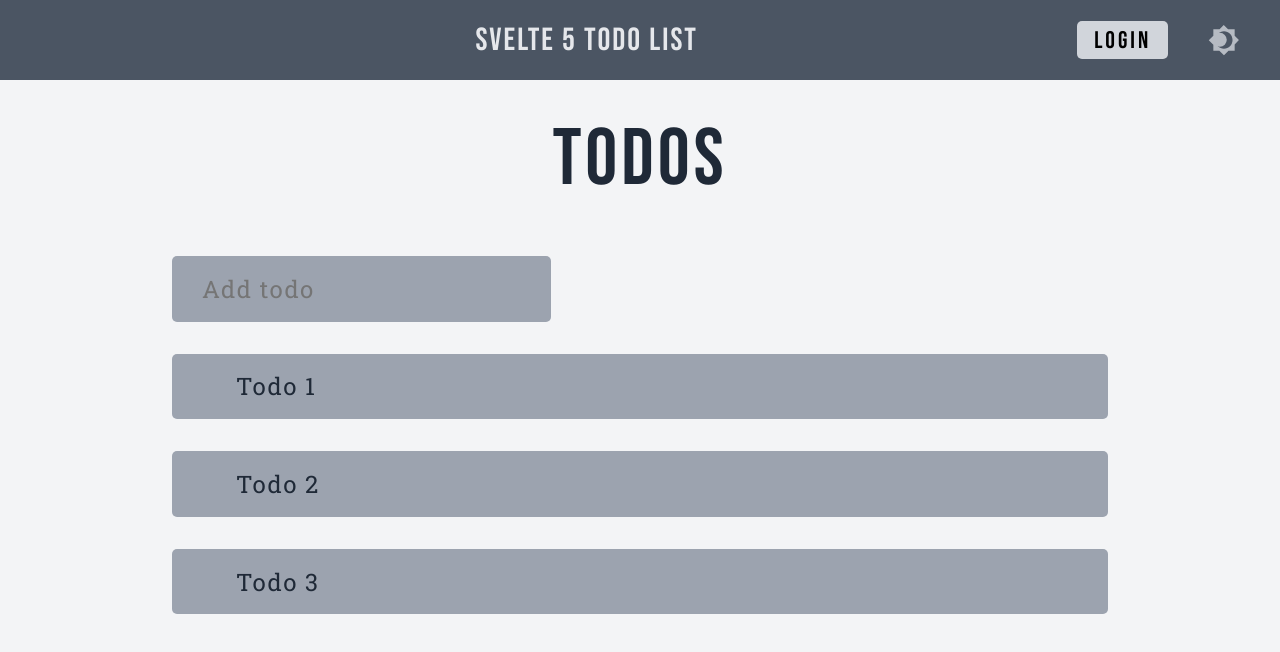
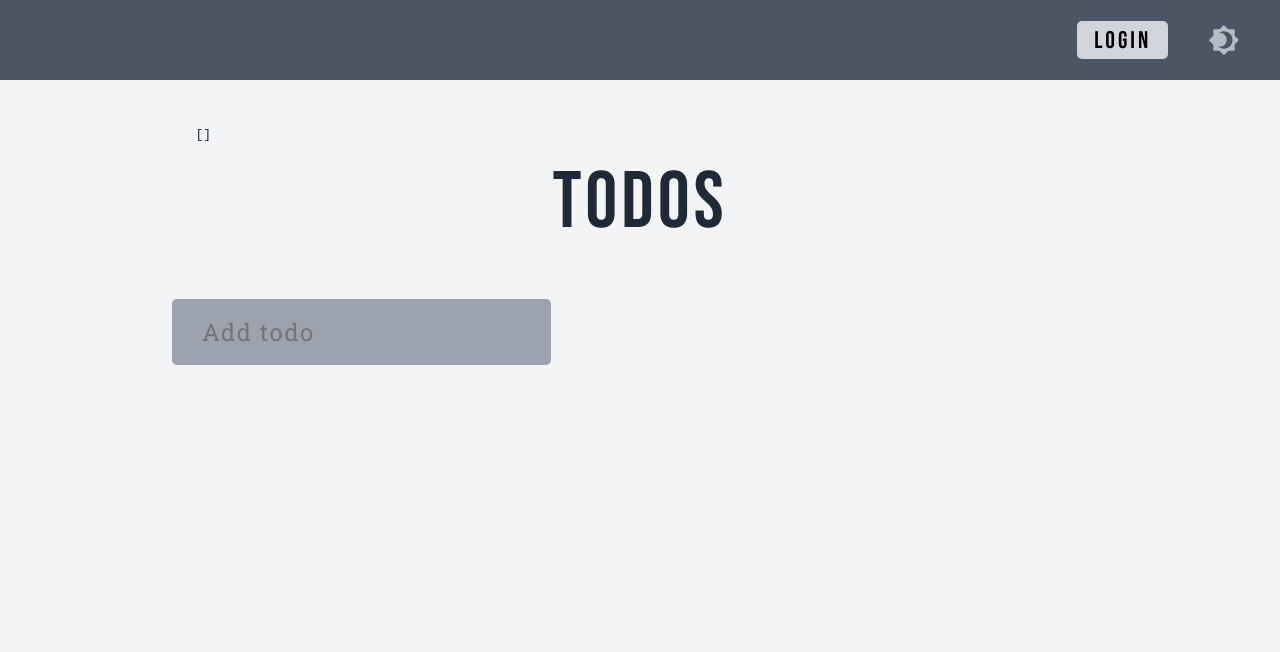
Before and after one commit to fanderssondev/svelte-5-todo, a SvelteKit app: page / in a window 1280 px wide. Shown: the top 652 px of the page. Built offline with nearby package versions, Linux system fonts and the light colour scheme.

Commit message:
Local storage implemented

```diff
--- a/buildSteps.ts
+++ b/buildSteps.ts
@@ -12,7 +12,7 @@
 // []: Refactor to components
 
 // TODO: Funcionality
-// []: Local storage
+// [X]: Local storage
 // []: Colors for categories
 // []: Duedate for todos
 // []: Login
--- a/package.json
+++ b/package.json
@@ -18,12 +18,12 @@
 		"@types/eslint": "^8.56.0",
 		"@typescript-eslint/eslint-plugin": "^7.0.0",
 		"@typescript-eslint/parser": "^7.0.0",
-		"eslint": "^8.56.0",
+		"eslint": "^8.57.0",
 		"eslint-config-prettier": "^9.1.0",
 		"eslint-plugin-svelte": "^2.36.0-next.4",
 		"prettier": "^3.1.1",
 		"prettier-plugin-svelte": "^3.1.2",
-		"svelte": "^5.0.0-next.1",
+		"svelte": "^5.0.0-next.120",
 		"svelte-check": "^3.6.0",
 		"tslib": "^2.4.1",
 		"typescript": "^5.0.0",
--- a/src/lib/logos/Logo.svelte
+++ /dev/null
@@ -1,19 +0,0 @@
-<svg viewBox="0 0 1024 1024"
-	><path
-		d="M379.733333 386.133333l-157.866666 155.733334-89.6-87.466667L85.333333 501.333333l136.533334 136.533334 204.8-204.8zM379.733333 108.8l-157.866666 155.733333-89.6-87.466666L85.333333 224l136.533334 136.533333L426.666667 155.733333zM379.733333 663.466667l-157.866666 155.733333-89.6-87.466667L85.333333 778.666667l136.533334 136.533333 204.8-204.8z"
-		fill="var(--clr-main)"
-	/><path
-		d="M512 469.333333h426.666667v85.333334H512zM512 192h426.666667v85.333333H512zM512 746.666667h426.666667v85.333333H512z"
-		fill="var(--clr-accent)"
-	/></svg
->
-
-<style>
-	svg {
-		--clr-main: var(--clr-primary-900);
-		--clr-accent: var(--rose-700);
-
-		width: var(--size);
-		height: var(--size);
-	}
-</style>
--- /dev/null
+++ b/src/lib/stores/useStorage.ts
@@ -0,0 +1,40 @@
+import { writable, type Writable } from 'svelte/store';
+
+/**
+ * A custom hook that provides a writable Svelte store with local storage persistence.
+ *
+ * @param key - The key to use for storing the value in local storage.
+ * @param initialValue - The initial value for the store.
+ * @returns A writable Svelte store with local storage persistence.
+ */
+export const useStorage = <T>(key: string, initialValue: T): Writable<T> => {
+   const serialize = JSON.stringify;
+   const deserialize = JSON.parse;
+
+   const safeLocalStorage = {
+      getItem: (key: string) => {
+         if (typeof window !== 'undefined') {
+            return localStorage.getItem(key);
+         }
+         return null;
+      },
+      setItem: (key: string, value: string) => {
+         if (typeof window !== 'undefined') {
+            localStorage.setItem(key, value);
+         }
+      }
+   };
+
+   let storedValue: T;
+   const stored = safeLocalStorage.getItem(key);
+   if (stored) {
+      storedValue = deserialize(stored);
+   } else {
+      storedValue = initialValue;
+   }
+
+   let store = writable(storedValue);
+   store.subscribe((value) => safeLocalStorage.setItem(key, serialize(value)));
+
+   return store;
+};
--- a/src/routes/+layout.svelte
+++ b/src/routes/+layout.svelte
@@ -1,6 +1,5 @@
 <script lang="ts">
 	import '../app.css';
-	import Logo from '$lib/logos/Logo.svelte';
 	import ThemeButton from '$lib/ThemeButton.svelte';
 
 	let darkMode = false;
@@ -8,9 +7,8 @@
 
 <header>
 	<div>
-		<!-- <Logo --size="2rem" /> -->
 		<iconify-icon icon="mdi:checkbox-multiple-marked-circle-outline"></iconify-icon>
-		<h2>Svelte 5 Todo list</h2>
+		<!-- <h2>Svelte 5 Todo list</h2> -->
 		<div class="buttons">
 			<button>Login</button>
 			<ThemeButton />
--- a/src/routes/+page.svelte
+++ b/src/routes/+page.svelte
@@ -1,21 +1,18 @@
 <script lang="ts">
 	import 'iconify-icon';
+	import { useStorage } from '$lib/stores/useStorage';
 
-	let initialState: Todo[] = [
-		{ id: '1', text: 'Todo 1', completed: false, editing: false },
-		{ id: '2', text: 'Todo 2', completed: false, editing: false },
-		{ id: '3', text: 'Todo 3', completed: false, editing: false }
-	];
+	// let initialState: Todo[] = [
+	// 	{ id: crypto.randomUUID(), text: 'Todo 1', completed: false, editing: false },
+	// 	{ id: crypto.randomUUID(), text: 'Todo 2', completed: false, editing: false },
+	// 	{ id: crypto.randomUUID(), text: 'Todo 3', completed: false, editing: false }
+	// ];
 
-	let todos = $state<Todo[]>(initialState);
-	// let editing = $state(false);
-
-	$effect(() => {
-		console.log(Array.from(todos));
-	});
+	// let todos = $state<Todo[]>(initialState);
+	let todos = useStorage<Todo[]>('todos', []);
 
 	function toggleCompleted(id: string): void {
-		todos = todos.map((todo) => {
+		$todos = $todos.map((todo) => {
 			if (todo.id === id) {
 				return { ...todo, completed: !todo.completed };
 			}
@@ -30,59 +27,56 @@
 		let text = inputElement.value;
 
 		const newTodo: Todo = {
-			id: todos.length.toString(),
+			id: crypto.randomUUID(),
 			text,
 			completed: false,
 			editing: false
 		};
 
-		todos = [...todos, newTodo];
+		$todos = [...$todos, newTodo];
 		inputElement.value = '';
 	}
 
 	function toggleEditing(id: string): void {
-		// todos.map((todo) => {
-		// 	if (todo.id === id) {
-		// 		return { ...todo, editing: true };
-		// 	}
-		// 	return todo;
-		// });
-
-		let todo = todos.find((todo) => todo.id == id);
-
-		if (todo) {
-			todo.editing = !todo.editing;
-		}
+		const index = $todos.findIndex((todo) => todo.id == id);
+		$todos[index].editing = !$todos[index].editing;
 	}
 
 	function editTodo(id: string, e: KeyboardEvent): void {
 		const inputElement = e.target as HTMLInputElement;
+		const index = $todos.findIndex((todo) => todo.id == id);
 
 		if (e.key === 'Escape') {
+			$todos[index].editing = false;
 			inputElement.blur();
-			toggleEditing(id);
 		}
 		if (e.key !== 'Enter') return;
 
-		const text = inputElement.value;
+		$todos[index].text = inputElement.value;
+		$todos[index].editing = false;
+	}
 
-		todos = todos.map((todo) => {
-			if (todo.id === id) {
-				return { ...todo, text };
-			}
-			return todo;
-		});
+	function handleBlur(event: FocusEvent, id: string): void {
+		const targetElement = event.target as HTMLInputElement;
+		const newText = targetElement.value;
 
-		toggleEditing(id);
+		// editTodo(id, newText);
+		targetElement.blur();
+		const index = $todos.findIndex((todo) => todo.id == id);
+		$todos[index].editing = false;
 	}
 </script>
+
+<pre>
+   {JSON.stringify($todos, null, 2)}
+</pre>
 
 <h1>Todos</h1>
 
 <input class="input-form" type="text" placeholder="Add todo" onkeydown={(e) => addTodo(e)} />
 
 <ul>
-	{#each todos as todo}
+	{#each $todos as todo}
 		<li>
 			<input
 				class="sr-only"
@@ -91,22 +85,22 @@
 				checked={todo.completed}
 			/>
 			{#if todo.completed}
-				<!-- svelte-ignore a11y-click-events-have-key-events -->
-				<!-- svelte-ignore a11y-no-static-element-interactions -->
+				<!-- svelte-ignore a11y_click_events_have_key_events -->
+				<!-- svelte-ignore a11y_no_static_element_interactions -->
 				<iconify-icon icon="mdi:checkbox-marked-outline" onclick={() => toggleCompleted(todo.id)}
 				></iconify-icon>
 			{:else}
-				<!-- svelte-ignore a11y-click-events-have-key-events -->
-				<!-- svelte-ignore a11y-no-static-element-interactions -->
+				<!-- svelte-ignore a11y_click_events_have_key_events -->
+				<!-- svelte-ignore a11y_no_static_element_interactions -->
 				<iconify-icon icon="mdi:checkbox-blank-outline" onclick={() => toggleCompleted(todo.id)}
 				></iconify-icon>
 			{/if}
-			<!-- svelte-ignore a11y-no-static-element-interactions -->
 
 			{#if todo.editing}
-				<!-- svelte-ignore a11y-autofocus -->
+				<!-- svelte-ignore a11y_autofocus -->
 				<input type="text" autofocus value={todo.text} onkeydown={(e) => editTodo(todo.id, e)} />
 			{:else}
+				<!-- svelte-ignore a11y_no_static_element_interactions -->
 				<span ondblclick={() => toggleEditing(todo.id)}>{todo.text}</span>
 			{/if}
 		</li>
```
Also changed, not shown: 1 other file (tests, documents, lock files or other folders).
